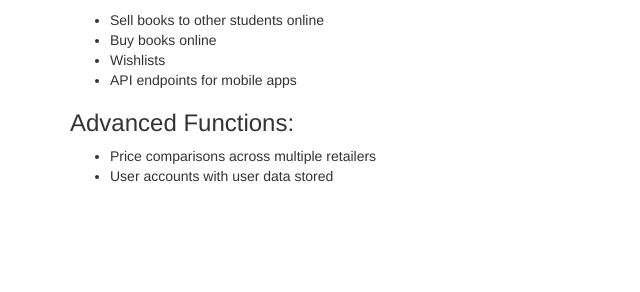
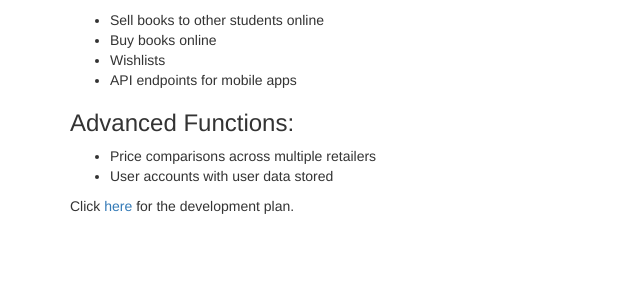
Before and after one commit to cshinaver/BookFinder, a Flask app: page / in a window 1280 px wide. Shown: the part 508-800 px from the top of the page, without its empty margins (0-640 px from the left). Run offline with Flask 2, Linux system fonts and the light colour scheme; some libraries are stand-ins or nearby versions.

Commit message:
Added development plan link on index page

```diff
--- a/bookfinder/templates/index.html
+++ b/bookfinder/templates/index.html
@@ -54,5 +54,8 @@
             <li>Price comparisons across multiple retailers</li>
             <li>User accounts with user data stored</li>
         </ul>
+
+        Click <a href="development_plan.html">here</a> for the development
+        plan.
     </body>
 </html>
```
